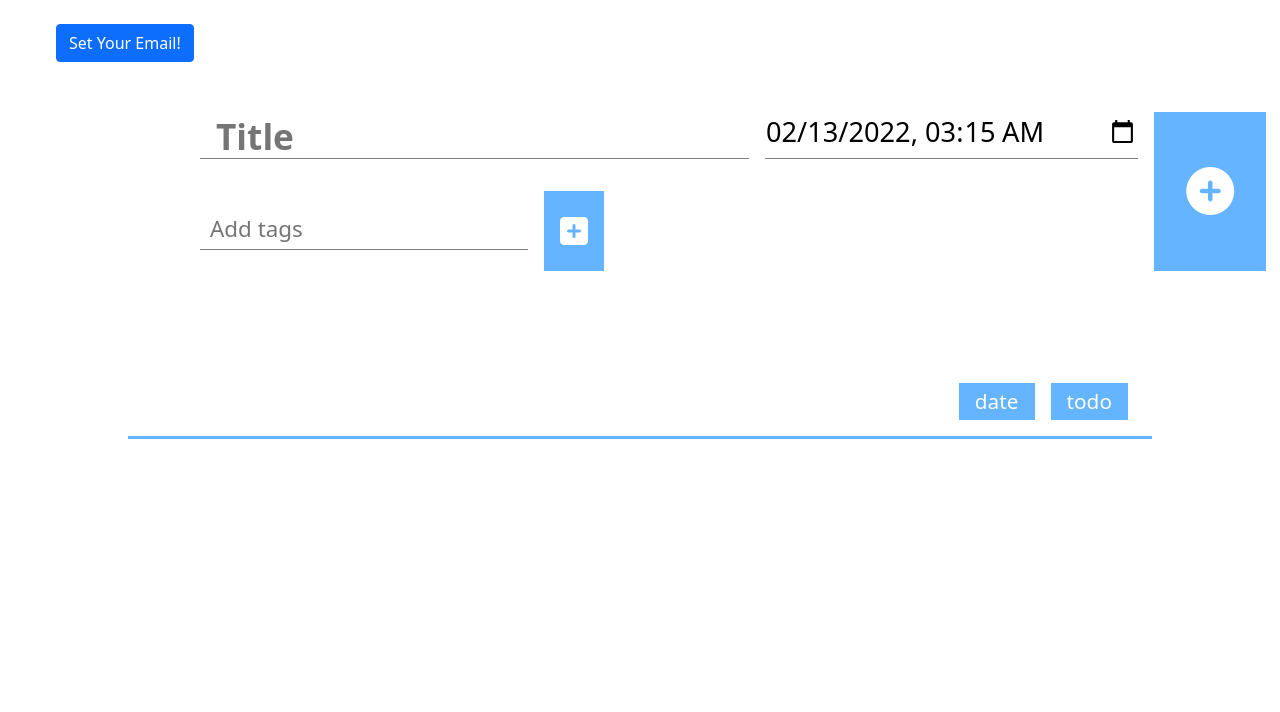
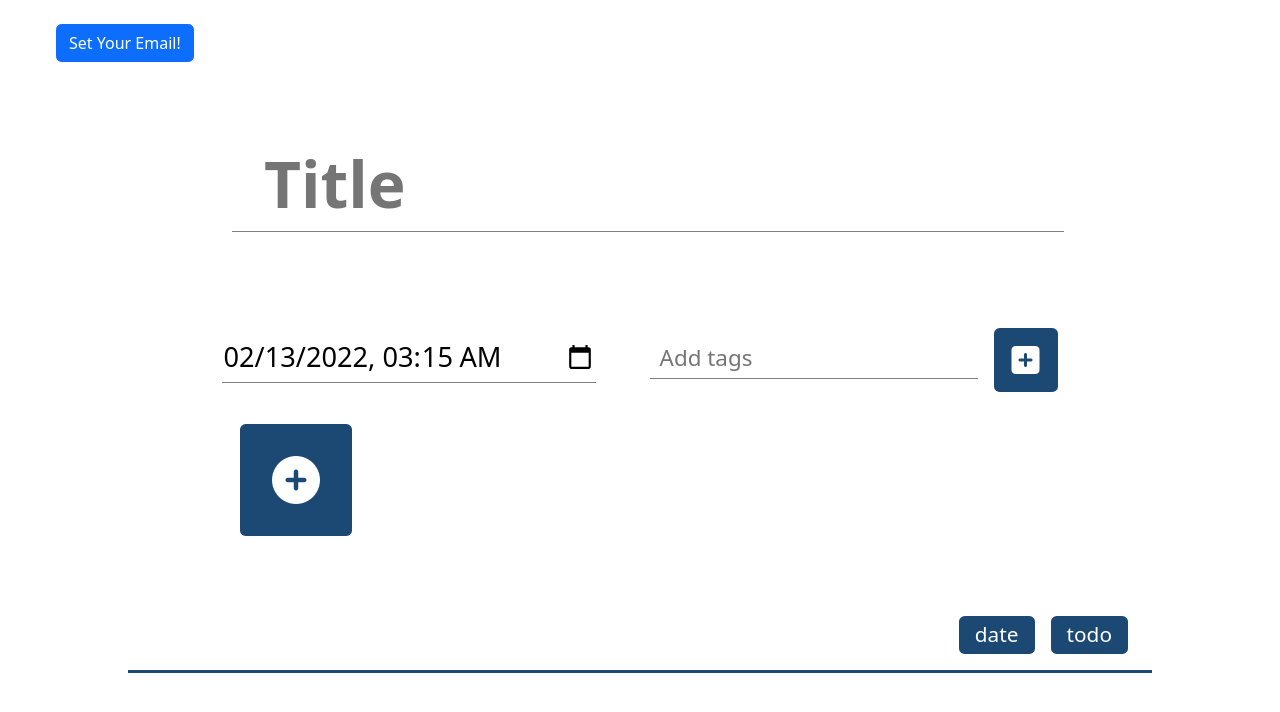
Before and after one commit to sanjayMamidipaka/new-todo-list, a React (Create React App) app in the folder client/: page / in a window 1280 px wide. Shown: the top 712 px of the page. Built offline with nearby package versions, Linux system fonts and the light colour scheme.

Commit message:
More css changes

```diff
--- a/client/src/components/Tag.css
+++ b/client/src/components/Tag.css
@@ -29,6 +29,7 @@
 }
 
 .tag-wrapper {
+    width: 80%;
     margin-top: 2rem;
     display: flex;
     flex-flow: row wrap;
--- a/client/src/components/TodoItem.css
+++ b/client/src/components/TodoItem.css
@@ -24,7 +24,7 @@ h1 {
 
 .date-header {
     font-weight: 500;
-    color: rgb(100, 180, 255);
+    color: rgb(27, 73, 116);
 }
 
 .subbox {
--- a/client/src/components/TodoList.css
+++ b/client/src/components/TodoList.css
@@ -7,7 +7,7 @@
 
 .card {
     margin: 2rem;
-    border-radius: 0.5rem;
+    border-radius: 0.35rem !important;
     padding: 2rem;
     box-shadow: 0 0.25rem 0.7rem rgb(177, 177, 177);
     transition: 0.125s all ease-in-out;
@@ -21,9 +21,9 @@
 }
 
 input[type=text], .date-input {
-    border: none;
-    border-bottom: solid 1px gray;
-    margin: 0 0.5rem;
+    border: none !important;
+    border-bottom: solid 1px gray !important;
+    margin: 0 0.5rem !important;
     padding-bottom: 0.3rem;
     transition: 0.125s all ease-in-out;
 }
@@ -36,8 +36,8 @@ input[type=text]::placeholder {
 
 input[type=text]:focus, .date-input:focus {
     outline: none;
-    margin-bottom: -2px;
-    border-bottom: 3px solid rgb(100, 180, 255);
+    margin-bottom: -2px !important;
+    border-bottom: 3px solid rgb(27, 73, 116) !important;
 }
 
 input[type=text]:focus::placeholder {
@@ -45,16 +45,16 @@ input[type=text]:focus::placeholder {
 }
 
 .first-line {
-    justify-content: space-between;
-    align-items: flex-end;
-    margin-bottom: 2rem;
+    padding: 2rem;
 }
 
 .title-input {
     font-weight: bold;
-    font-size: 2.2rem;
-    height: 2.5rem;
-    padding-left: 0.5rem;
+    font-size: 4rem;
+    width: 100%;
+    height: 5.5rem;
+    padding-left: 1.5rem;
+    padding-bottom: 0.5rem !important;
 }
 
 .tag-input {
@@ -62,14 +62,21 @@ input[type=text]:focus::placeholder {
     height: 2.4rem;
 }
 
+.second-line {
+    width: 95%;
+    margin: auto;
+    justify-content: space-between;
+    padding: 2rem 0;
+}
+
 button {
-    background-color: rgb(100, 180, 255);
+    background-color: rgb(27, 73, 116);
     border: none;
-    border-radius: 0.75rem;
+    border-radius: 0.35rem !important;
     color: white;
     position: relative;
     bottom: 0;
-    transition: 0.125s all ease-in-out;
+    transition: 0.125s all ease-in-out !important;
 }
 
 button:hover {
@@ -78,7 +85,7 @@ button:hover {
 }
 
 button:active {
-    color: rgb(100, 180, 255);
+    color: rgb(27, 73, 116);
     background-color: white;
 }
 
@@ -86,8 +93,8 @@ button:active {
     margin: 0 0.5rem;
     align-self: stretch;
     font-size: 2rem;
-    max-width: 4rem;
-    padding: 1rem;
+    width: 4rem;
+    height: 4rem;
 }
 
 .date-input {
@@ -95,17 +102,17 @@ button:active {
 }
 
 .add-btn {
-    margin: 0 0.5rem;
-    width: 100%;
-    align-self: stretch;
+    margin-left: 3rem;
+    align-self: flex-start;
     font-size: 3rem;
     min-width: 7rem;
+    min-height: 7rem;
 }
 
 .sort-wrapper {
     justify-content: flex-end;
     padding: 1rem;
-    border-bottom:rgb(100, 180, 255) 3px solid;
+    border-bottom:rgb(27, 73, 116) 3px solid;
 }
 
 .sort-wrapper > button, .modal-btn {
--- a/client/src/components/TodoList.tsx
+++ b/client/src/components/TodoList.tsx
@@ -195,15 +195,23 @@ export default function TodoList() {
   return (
     <div>
       <div className="top-wrapper">
-        <div className="hbox">
-          <div className="left">
-            <div className="hbox first-line">
+        <div className="first-line">
           <input className="title-input"
             placeholder="Title"
             type="text"
             value={title}
             onChange={(e) => setTitle(e.target.value)}
           />
+        </div>
+        <div className="tag-wrapper removable">
+          {/* <Tag name="Bruv" key={99} theIndex={99} remove={removeElement} include={""}></Tag>
+              <Tag name="Bruh" key={99} theIndex={99} remove={removeElement} include={""}></Tag>
+              <Tag name="Bruj" key={99} theIndex={99} remove={removeElement} include={""}></Tag> */}
+          {tagArray.map((tagObject: { name1: string, index1: number }) => {
+            return <Tag name={tagObject.name1} key={tagObject.index1} theIndex={tagObject.index1} remove={removeElement} include={"x"}></Tag>
+          })}
+        </div>
+        <div className="hbox second-line">
           <input
           className="date-input"
           type="datetime-local"
@@ -211,7 +219,6 @@ export default function TodoList() {
           onChange={(e) => {
             setDate(e.target.value);
           }} />
-            </div>
           <div className="hbox">
             <input
               type="text"
@@ -228,15 +235,6 @@ export default function TodoList() {
         <button type='submit' className="add-btn" onClick={handleSubmit}>
           <i className="fa-solid fa-circle-plus"></i>
         </button>
-        </div>
-        <div className="tag-wrapper removable">
-          {/* <Tag name="Bruv" key={99} theIndex={99} remove={removeElement} include={""}></Tag>
-              <Tag name="Bruh" key={99} theIndex={99} remove={removeElement} include={""}></Tag>
-              <Tag name="Bruj" key={99} theIndex={99} remove={removeElement} include={""}></Tag> */}
-          {tagArray.map((tagObject: { name1: string, index1: number }) => {
-            return <Tag name={tagObject.name1} key={tagObject.index1} theIndex={tagObject.index1} remove={removeElement} include={"x"}></Tag>
-          })}
-        </div>
 
       </div>
 
```
Lines whose indentation alone changed are shown as unchanged.
